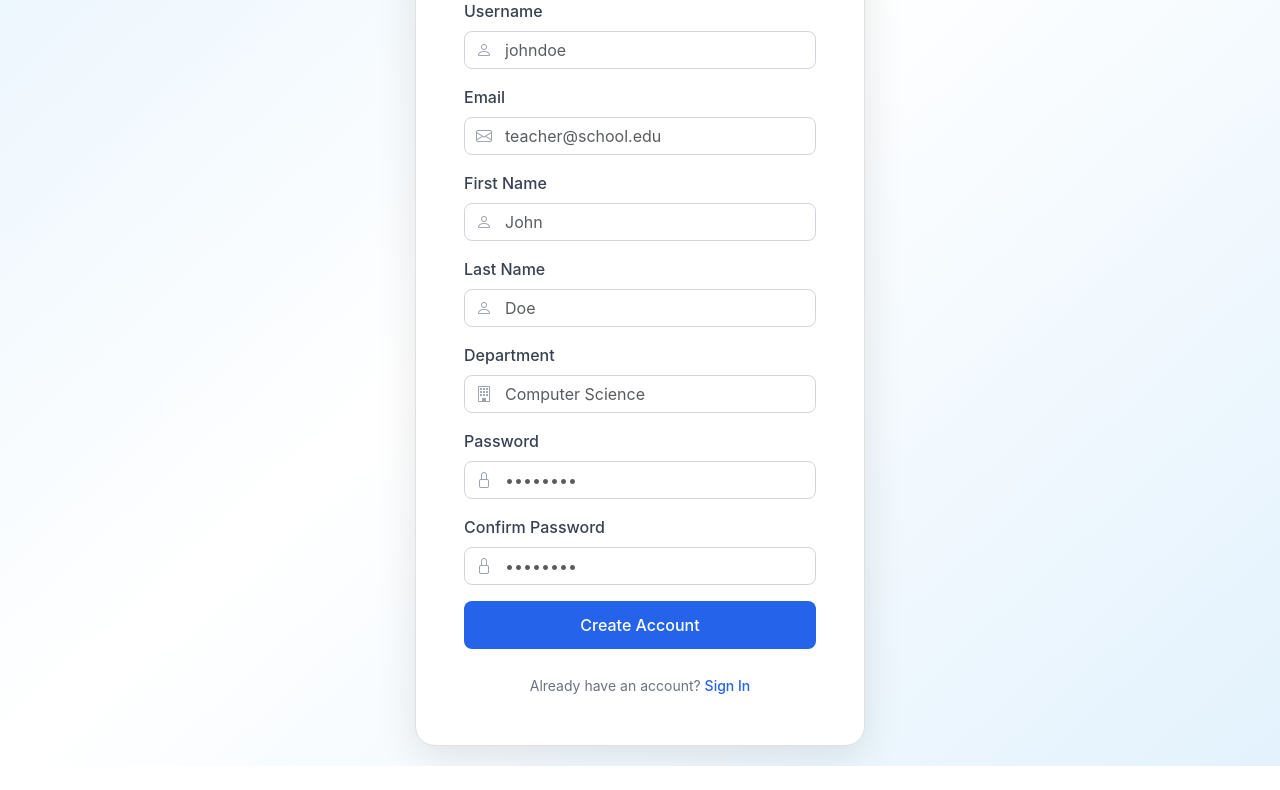
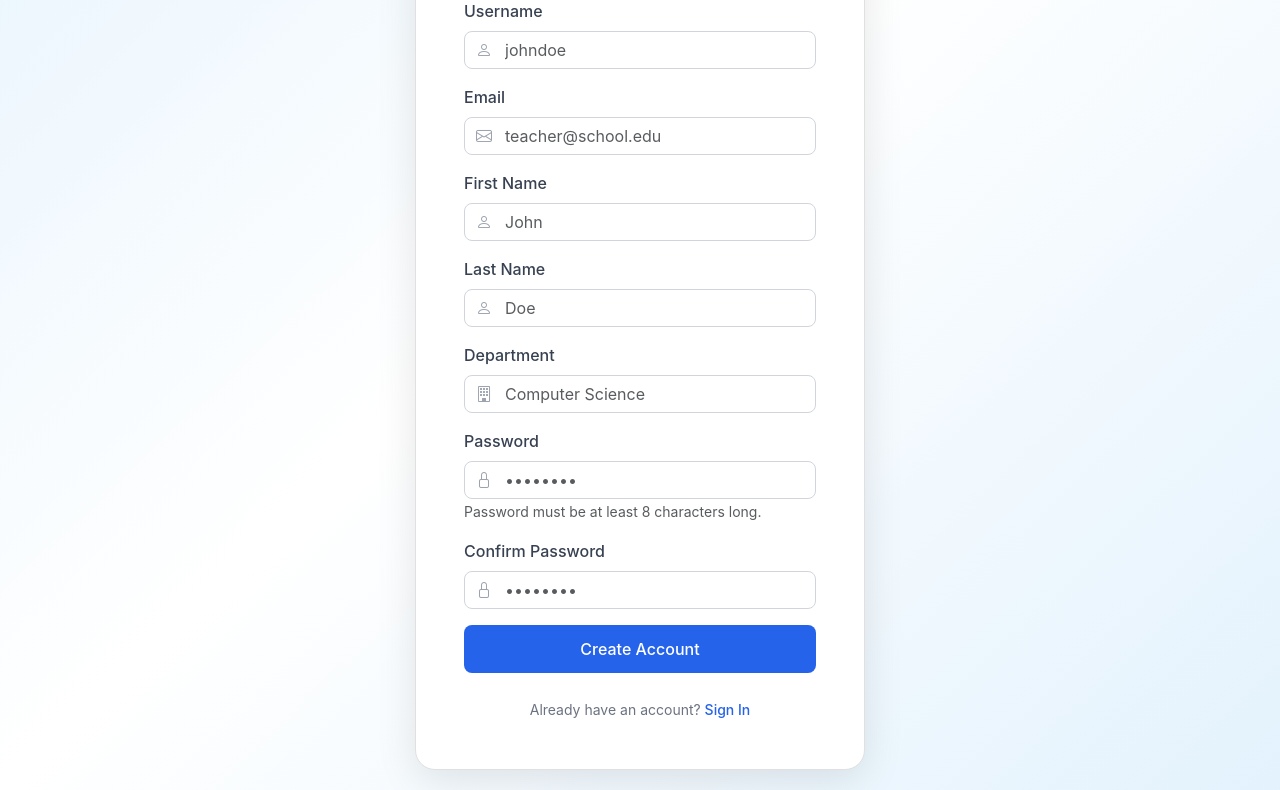
Before and after one commit to ramisys/ADS-EduLog, a Django app: template core/templates/signup.html in a window 1280 px wide. Shown: the part 411-1201 px from the top of the page. Before the commit the page ends 1177 px from the top, so only its background shows below. Run offline with Django 3.2, Linux system fonts and the light colour scheme; the template is opened without the code that fills it, so the values that code supplies are empty.

Commit message:
Added a minimum password length

```diff
--- a/core/templates/signup.html
+++ b/core/templates/signup.html
@@ -84,15 +84,16 @@
                             <label for="teacher-password" class="form-label">Password</label>
                             <div class="input-group-icon">
                                 <i class="bi bi-lock"></i>
-                                <input type="password" class="form-control" id="teacher-password" name="password" placeholder="••••••••" required>
+                                <input type="password" class="form-control" id="teacher-password" name="password" placeholder="••••••••" minlength="8" required>
                             </div>
+                            <small class="form-text text-muted">Password must be at least 8 characters long.</small>
                         </div>
 
                         <div class="mb-3">
                             <label for="teacher-password-confirm" class="form-label">Confirm Password</label>
                             <div class="input-group-icon">
                                 <i class="bi bi-lock"></i>
-                                <input type="password" class="form-control" id="teacher-password-confirm" name="password_confirm" placeholder="••••••••" required>
+                                <input type="password" class="form-control" id="teacher-password-confirm" name="password_confirm" placeholder="••••••••" minlength="8" required>
                             </div>
                         </div>
 
@@ -158,15 +159,16 @@
                             <label for="student-password" class="form-label">Password</label>
                             <div class="input-group-icon">
                                 <i class="bi bi-lock"></i>
-                                <input type="password" class="form-control" id="student-password" name="password" placeholder="••••••••" required>
+                                <input type="password" class="form-control" id="student-password" name="password" placeholder="••••••••" minlength="8" required>
                             </div>
+                            <small class="form-text text-muted">Password must be at least 8 characters long.</small>
                         </div>
 
                         <div class="mb-3">
                             <label for="student-password-confirm" class="form-label">Confirm Password</label>
                             <div class="input-group-icon">
                                 <i class="bi bi-lock"></i>
-                                <input type="password" class="form-control" id="student-password-confirm" name="password_confirm" placeholder="••••••••" required>
+                                <input type="password" class="form-control" id="student-password-confirm" name="password_confirm" placeholder="••••••••" minlength="8" required>
                             </div>
                         </div>
 
@@ -224,15 +226,16 @@
                             <label for="parent-password" class="form-label">Password</label>
                             <div class="input-group-icon">
                                 <i class="bi bi-lock"></i>
-                                <input type="password" class="form-control" id="parent-password" name="password" placeholder="••••••••" required>
+                                <input type="password" class="form-control" id="parent-password" name="password" placeholder="••••••••" minlength="8" required>
                             </div>
+                            <small class="form-text text-muted">Password must be at least 8 characters long.</small>
                         </div>
 
                         <div class="mb-3">
                             <label for="parent-password-confirm" class="form-label">Confirm Password</label>
                             <div class="input-group-icon">
                                 <i class="bi bi-lock"></i>
-                                <input type="password" class="form-control" id="parent-password-confirm" name="password_confirm" placeholder="••••••••" required>
+                                <input type="password" class="form-control" id="parent-password-confirm" name="password_confirm" placeholder="••••••••" minlength="8" required>
                             </div>
                         </div>
 
--- a/core/views.py
+++ b/core/views.py
@@ -274,6 +274,11 @@ def signup_view(request):
             messages.error(request, 'Please fill in all required fields.')
             return render(request, 'signup.html')
 
+        # Check password length
+        if len(password) < 8:
+            messages.error(request, 'Password must be at least 8 characters long.')
+            return render(request, 'signup.html')
+
         # Check if passwords match
         if password != password_confirm:
             messages.error(request, 'Passwords do not match.')
```
Also changed, not shown: core/templates/login.html (+4 -4 lines).
